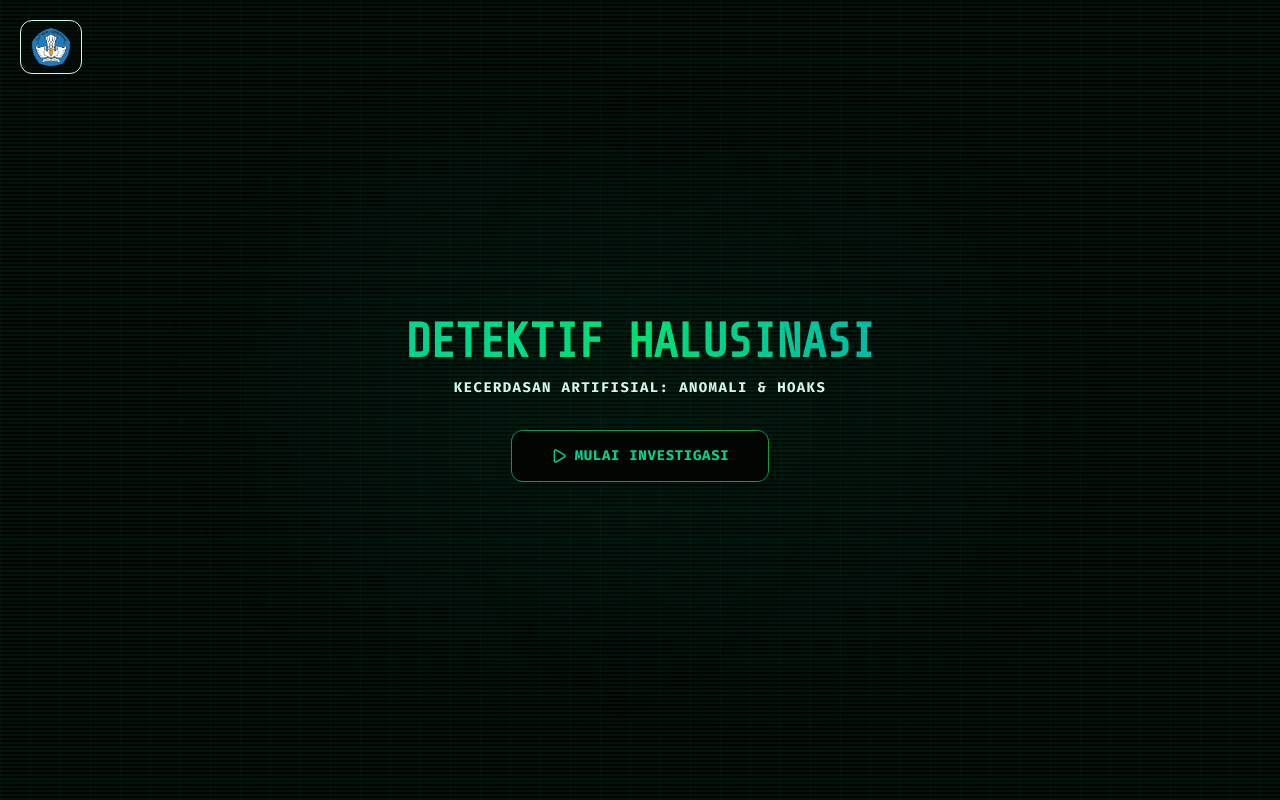
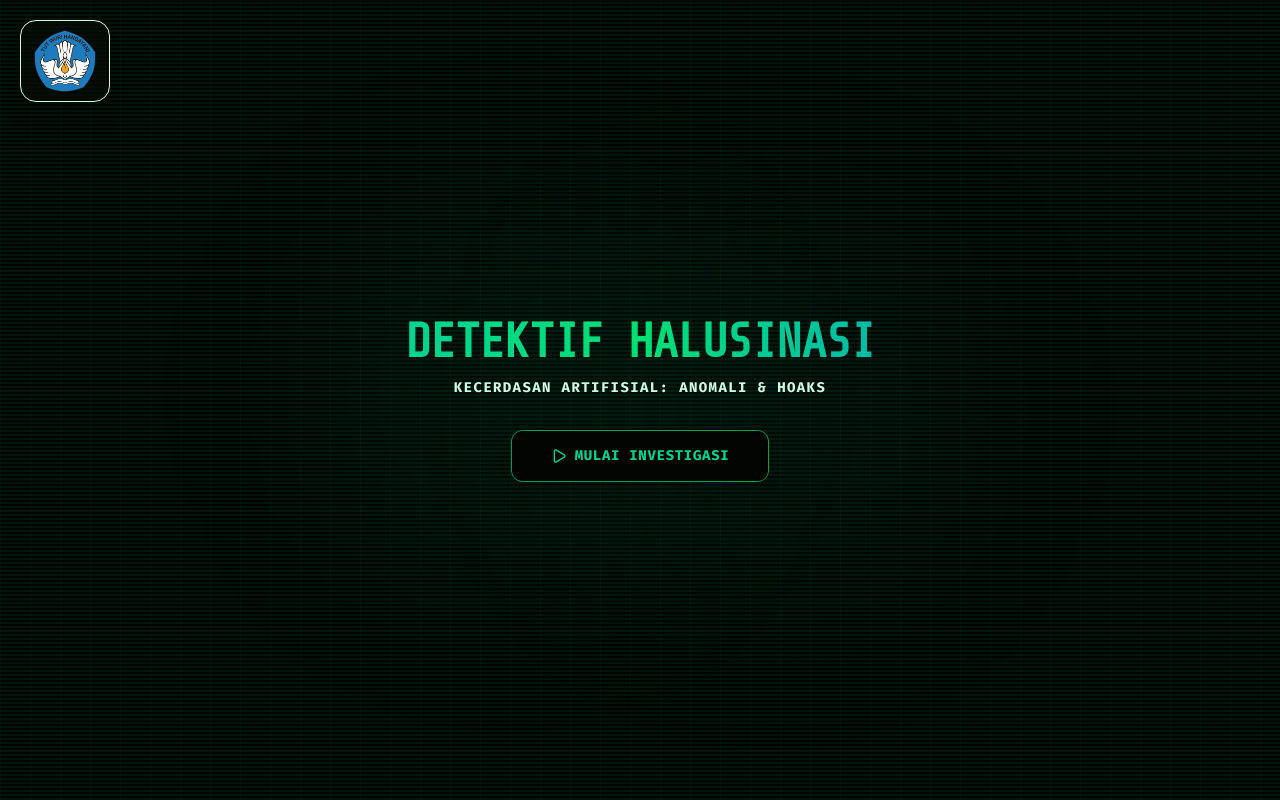
Before and after one commit to glenrioariesto/detektif-halusinasi-challenge, a React (Vite) app: page / in a window 1280 px wide. Built offline with nearby package versions, Linux system fonts and the light colour scheme.

Commit message:
design: increase responsive size of logo-pusbuk.webp on mobile and set favicon link in index.html

```diff
--- a/index.html
+++ b/index.html
@@ -3,6 +3,7 @@
   <head>
     <meta charset="UTF-8" />
     <meta name="viewport" content="width=device-width, initial-scale=1.0" />
+    <link rel="icon" type="image/webp" href="/assets/logo-pusbuk.webp" />
     <title>Detektif Halusinasi KA: Temukan Anomali Rekayasa</title>
   </head>
   <body class="bg-[#090d16] text-slate-100 overflow-hidden select-none">
--- a/src/pages/splash/SplashPage.tsx
+++ b/src/pages/splash/SplashPage.tsx
@@ -14,11 +14,11 @@ export function SplashPage({ onStart }: SplashPageProps) {
       <div className="absolute bottom-1/4 right-1/4 w-72 h-72 md:w-96 md:h-96 bg-emerald-600/5 rounded-full blur-[100px] pointer-events-none"></div>
 
       {/* Pusbuk Logo on Absolute Top Left - Responsive Size */}
-      <div className="absolute top-3 left-3 sm:top-5 sm:left-5 z-50 flex items-center bg-[#050b05]/60 border border-emerald-955 px-2.5 py-1.5 rounded-xl shadow-lg shrink-0">
+      <div className="absolute top-3 left-3 sm:top-5 sm:left-5 z-50 flex items-center bg-[#050b05]/60 border border-emerald-955 px-3 py-2 rounded-2xl shadow-xl shrink-0 animate-fadeIn">
         <img
           src={logoPusbuk}
           alt="Logo Pusbuk"
-          className="h-6 sm:h-8 md:h-10 w-auto object-contain"
+          className="h-10 sm:h-14 md:h-16 w-auto object-contain"
         />
       </div>
 
```
